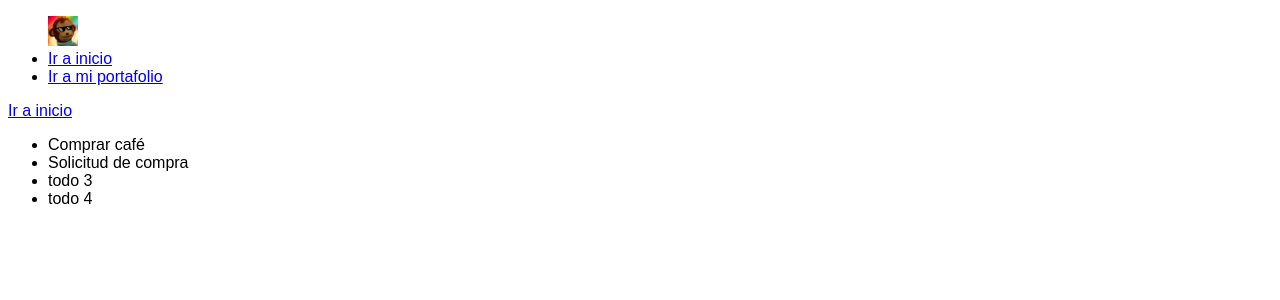
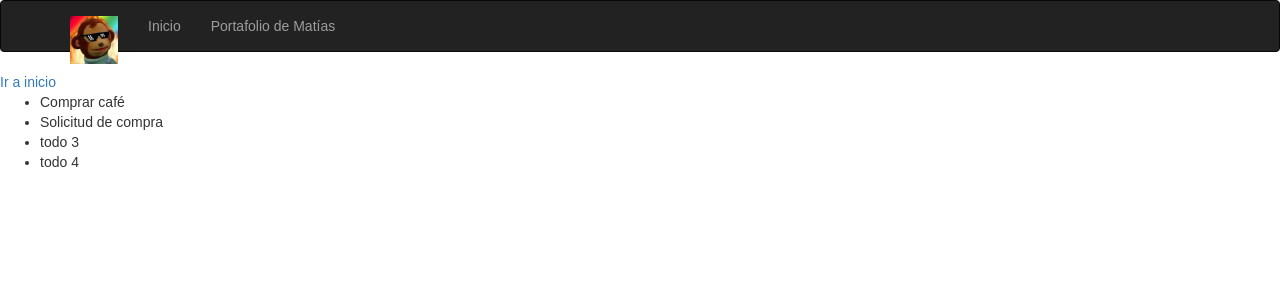
Before and after one commit to matiasnnr/learning-flask, a Flask app: page /hello in a window 1280 px wide. Shown: the top 300 px of the page. Run offline with Flask 2, Linux system fonts and the light colour scheme; some libraries are stand-ins or nearby versions.

Commit message:
add: flask-bootstrap and session storage

```diff
--- a/main.py
+++ b/main.py
@@ -1,6 +1,10 @@
-from flask import Flask, request, make_response, redirect, render_template
+from flask import Flask, request, make_response, redirect, render_template, session
+from flask_bootstrap import Bootstrap
 
 app = Flask(__name__)
+bootstrap = Bootstrap(app)
+
+app.config['SECRET_KEY'] = 'SUPER SECRETO'
 
 todos = ['Comprar café', 'Solicitud de compra', 'todo 3', 'todo 4']
 
@@ -17,15 +21,20 @@ def index():
     user_ip = request.remote_addr
 
     response = make_response(redirect('hello'))
-    response.set_cookie('user_ip', user_ip)
-    response.set_cookie('user_name', 'Matías')
+    # response.set_cookie('user_ip', user_ip)
+    # response.set_cookie('user_name', 'Matías')
+    session['user_ip'] = user_ip
+    session['user_name'] = 'Matías'
 
     return response
 
 @app.route('/hello')
 def hello():
-    user_ip = request.cookies.get('user_ip')
-    user_name = request.cookies.get('user_name')
+    # user_ip = request.cookies.get('user_ip')
+    user_ip = session.get('user_ip')
+    # user_name = request.cookies.get('user_name')
+    user_name = session.get('user_name')
+
 
     context = {
         'user_ip': user_ip,
--- a/requirements.txt
+++ b/requirements.txt
@@ -1,7 +1,10 @@
 click==8.0.1
 colorama==0.4.4
+dominate==2.6.0
 Flask==2.0.1
+Flask-Bootstrap==3.3.7.1
 itsdangerous==2.0.1
 Jinja2==3.0.1
 MarkupSafe==2.0.1
+visitor==0.1.3
 Werkzeug==2.0.1
--- a/templates/base.html
+++ b/templates/base.html
@@ -1,23 +1,20 @@
-<!DOCTYPE html>
-<html lang="en">
+{% extends 'bootstrap/base.html' %}
 
-<head>
+{% block head %}
+{{ super() }}
+<title>
+    {% block title %} Flask | {% endblock %}
+</title>
 <meta charset="UTF-8">
 <meta http-equiv="X-UA-Compatible" content="IE=edge">
 <meta name="viewport" content="width=device-width, initial-scale=1.0">
 <link rel="stylesheet" href="{{ url_for('static', filename='css/main.css') }}">
-    <title>
-        {% block title %} Flask | {% endblock %}
-    </title>
-</head>
+{% endblock %}
 
-<body>
-    <header>
+{% block body %}
+{% block navbar %}
 {% include 'navbar.html' %}
-    </header>
-    {% block content %}
+{% endblock %}
 
+{% block content %}{% endblock %}
 {% endblock %}
-</body>
-
-</html>
--- a/templates/navbar.html
+++ b/templates/navbar.html
@@ -1,7 +1,31 @@
-<nav>
+<!-- <nav>
     <ul>
         <img src="{{ url_for('static', filename='images/logo.jpg') }}" alt="Mi logo">
         <li><a href="{{ url_for('index') }}">Ir a inicio</a></li>
         <li><a href="https://portfolio-matiasnnr.vercel.app/" target="_blank">Ir a mi portafolio</a></li>
     </ul>
-</nav>
+</nav> -->
+
+<div class="navbar navbar-inverse" role="navigation">
+    <div class="container">
+        <div class="navbar-header">
+            <button type="button" class="navbar-toggle" data-toggle="collapse" data-target=".navbar-collapse">
+                <span class="sr-only">Toggle navigation</span>
+                <span class="icon-bar"></span>
+                <span class="icon-bar"></span>
+                <span class="icon-bar"></span>
+            </button>
+            <a class="navbar-brand" href="{{ url_for('index') }}">
+                <img src="{{ url_for('static', filename='images/logo.jpg') }}" style="max-width: 48px"
+                    alt="Logo de Matías">
+            </a>
+        </div>
+
+        <div class="navbar-collapse collapse">
+            <ul class="nav navbar-nav">
+                <li><a href="{{ url_for('index') }}">Inicio</a></li>
+                <li><a href="https://portfolio-matiasnnr.vercel.app/" target="_blank">Portafolio de Matías</a></li>
+            </ul>
+        </div>
+    </div>
+</div>
```
Also changed, not shown: 1 other file. Lines whose indentation alone changed are shown as unchanged.
